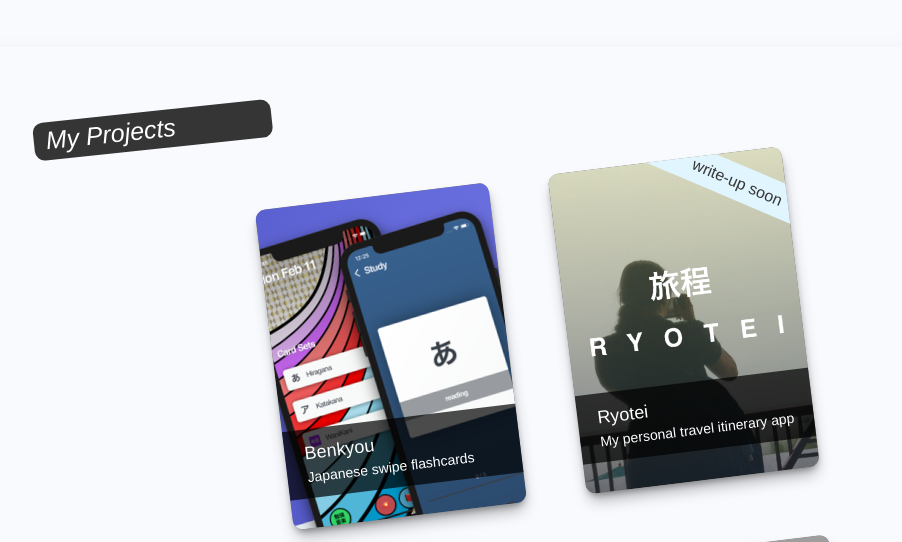
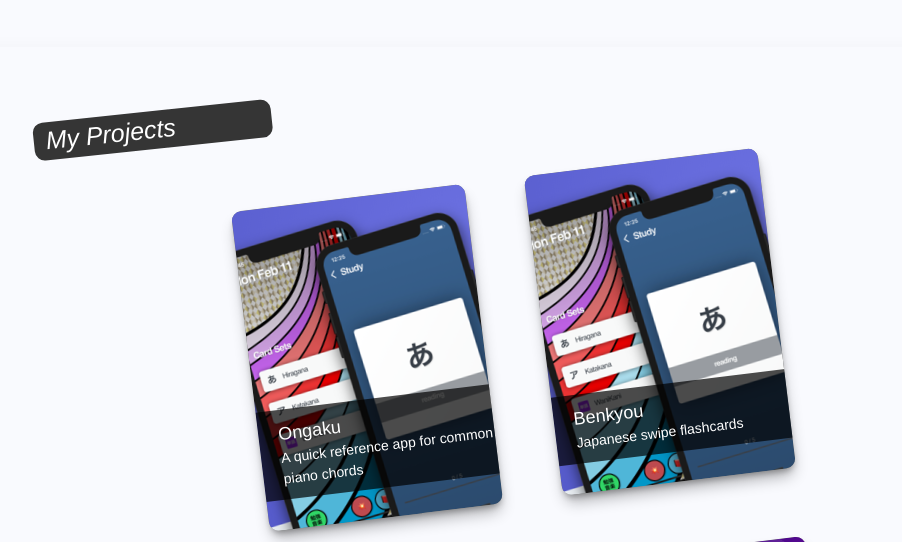
Before and after one commit to dslounge/raf.dev, a Gatsby site: page / in a window 1280 px wide. Shown: the part 1426-1968 px from the top of the page, without its empty margins (87-989 px from the left). Built offline with nearby package versions, Linux system fonts and the light colour scheme; Gatsby itself is replaced by a stand-in of ours; grey boxes are pictures that could not be loaded.

Commit message:
add ongaku

```diff
--- a/src/pages/index.js
+++ b/src/pages/index.js
@@ -76,6 +76,13 @@ const IndexPage = () => (
           <Project
             image={benkyouImg}
             video={benkyouVideo}
+            title="Ongaku"
+            description="A quick reference app for common piano chords"
+            url="http://ongaku.raf.dev"
+          />
+          <Project
+            image={benkyouImg}
+            video={benkyouVideo}
             title="Benkyou"
             description="Japanese swipe flashcards"
             url="http://benkyou.cards"
```
